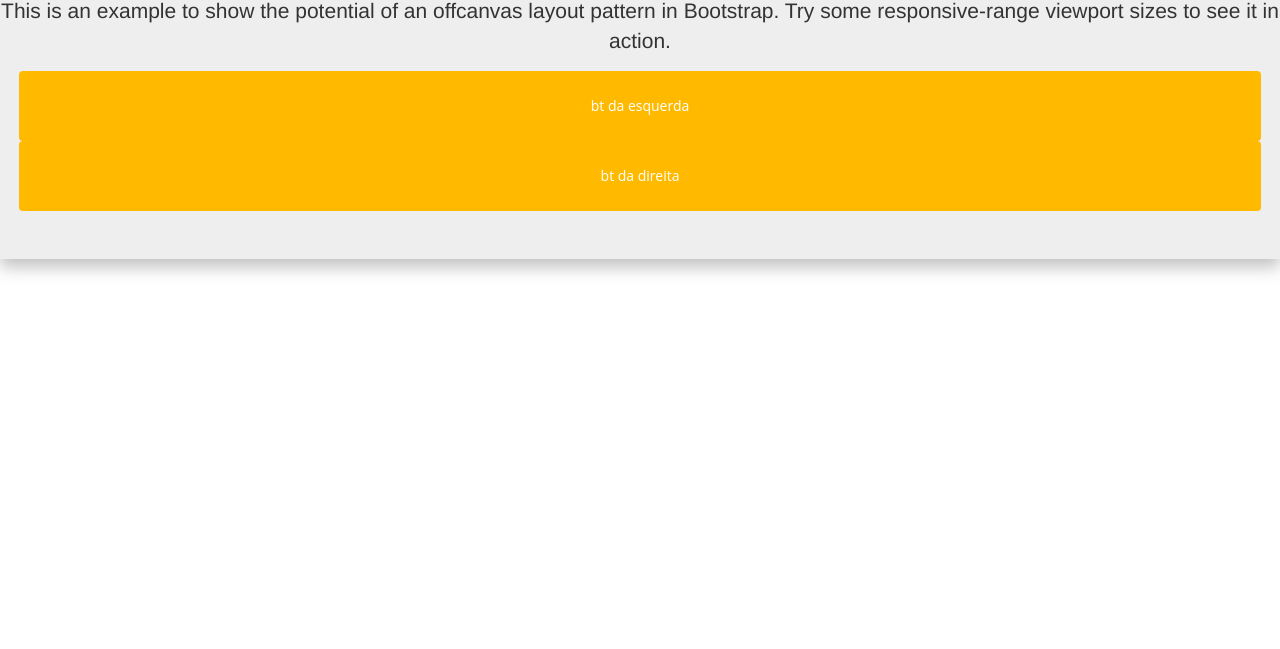
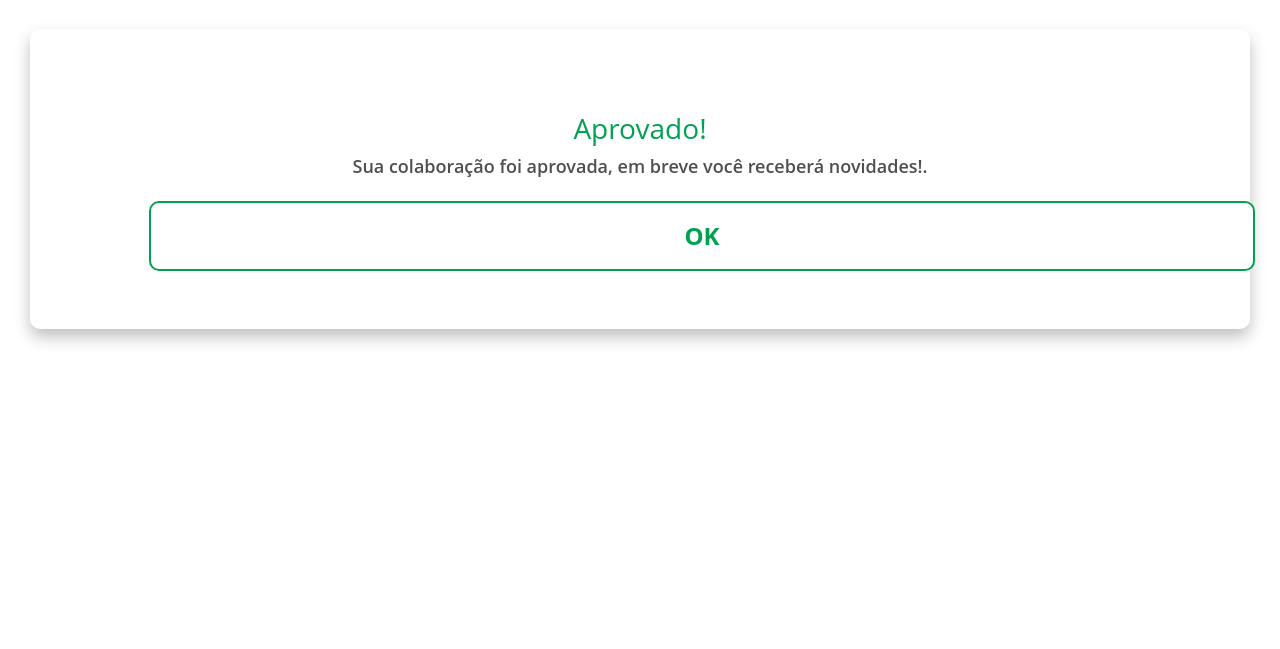
Before and after one commit to hackoriginal/hackoriginal, a website: page app/ui/index.html at #!/aprovado in a window 1280 px wide. Shown: the part 151-800 px from the top of the page. Drawn offline with nearby package versions, Linux system fonts and the light colour scheme; some packages are replaced by stand-ins of ours; no server answers; files whose address does not match are found by name.

Commit message:
fluxo até aprovado

```diff
--- a/app/ui/app.js
+++ b/app/ui/app.js
@@ -127,6 +127,14 @@ angular.module('originalColetivo', ['ngRoute'])
             $location.path('cartoes');
         };
 
+        $scope.irParaAprovado = function () {
+            $location.path('aprovado');
+        };
+
+        $scope.irParaDashBoard = function (){
+            $location.path('principal');
+        };
+
         socket.on('saldoPontosSucess', function (message) {
             console.log(message);
             $scope.$apply(function () {
--- a/app/ui/telas/aprovado.html
+++ b/app/ui/telas/aprovado.html
@@ -1,17 +1,13 @@
-<center>
-    <div class="jumbotron" style="box-shadow: 0px 8px 16px rgba(0, 0, 0, 0.25);">
+<center style="padding-top: 150px;">
+    <div class="modal-meu" style="box-shadow: 0px 8px 16px rgba(0, 0, 0, 0.25);">
         <center>
-            <h1>Hello, world!</h1>
+            <h1>Aprovado!</h1>
         </center>
-        <p>This is an example to show the potential of an offcanvas layout pattern in Bootstrap. Try some responsive-range viewport
-            sizes to see it in action.</p>
-            <div>
-                <button class="btn">
-                    bt da esquerda
-                </button>
-                <button class="btn">
-                    bt da direita
-                </button>
-            </div>
+        <p>Sua colaboração foi aprovada, em breve você receberá novidades!.</p>
+        <section class="container" id="container">
+            <button class="outline" type="button" name="login" ng-click="irParaDashBoard()">
+                <span>OK</span>
+            </button>
+        </section>
     </div>
 </center>
```
Also changed, not shown: app/ui/telas/cartoes.html (+1 -1 lines).
